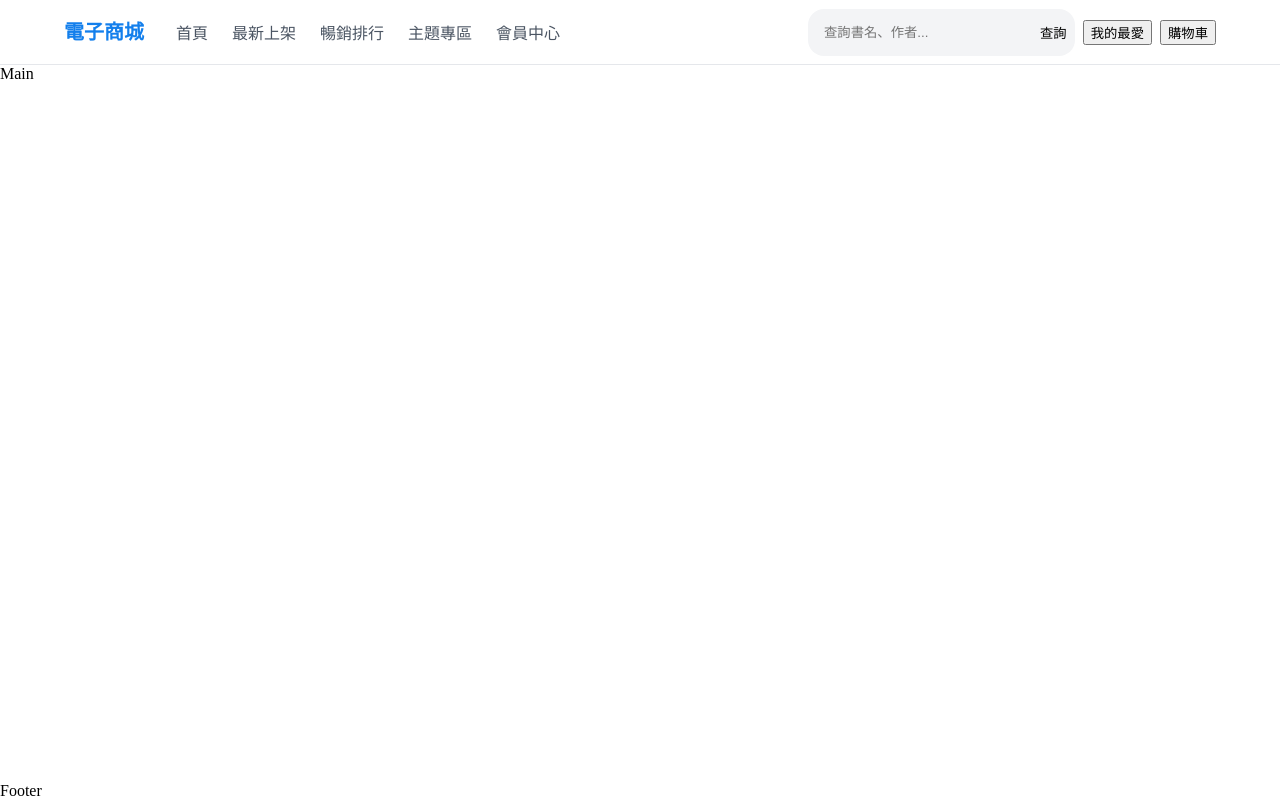
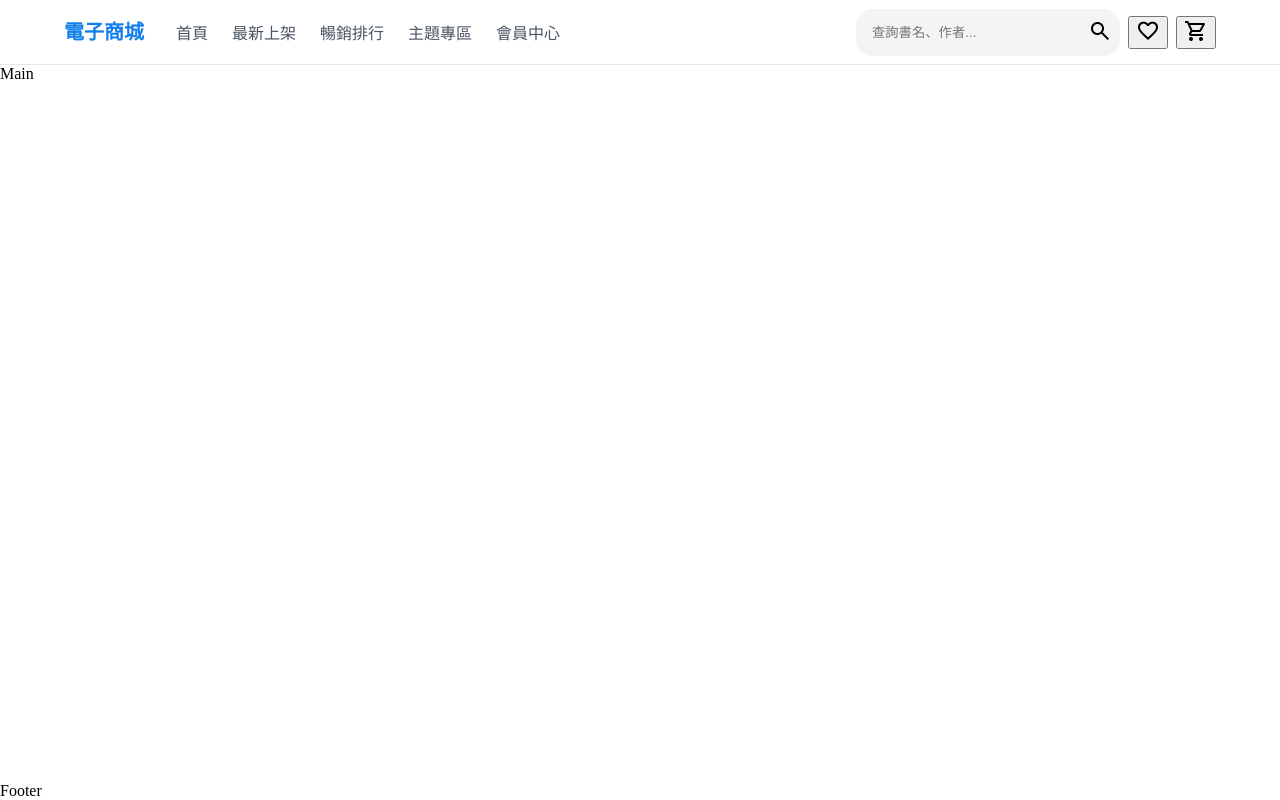
Before and after one commit to 14130185-dotcom/mcu-114-1-web-14130185, a plain HTML site: page src/index.html in a window 1280 px wide. Drawn offline with nearby package versions, Linux system fonts and the light colour scheme.

Commit message:
feat(header): 功能圖示設定新增

```diff
--- a/src/index.html
+++ b/src/index.html
@@ -4,6 +4,10 @@
     <meta charset="UTF-8" />
     <meta name="viewport" content="width=device-width, initial-scale=1.0" />
     <title>電子商城</title>
+    <link
+      href="https://fonts.googleapis.com/css2?family=Material+Symbols+Outlined"
+      rel="stylesheet"
+    />
     <link rel="stylesheet" href="style.min.css" />
   </head>
   <body>
@@ -24,10 +28,16 @@
             <div class="right">
               <div class="search">
                 <input type="text" placeholder="查詢書名、作者..." />
-                <button type="button">查詢</button>
+                <button type="button">
+                  <span class="material-symbols-outlined">search</span>
+                </button>
               </div>
-              <button type="button">我的最愛</button>
-              <button type="button">購物車</button>
+              <button type="button">
+                <span class="material-symbols-outlined">favorite </span>
+              </button>
+              <button type="button">
+                <span class="material-symbols-outlined"> shopping_cart </span>
+              </button>
             </div>
           </div>
         </div>
--- a/src/scss/_header.scss
+++ b/src/scss/_header.scss
@@ -76,6 +76,14 @@ header {
           cursor: pointer;
         }
       }
+
+      button {
+        background-color: transparent;
+        padding: 0.5rem;
+        border: none;
+        cursor: pointer;
+        color: var(--text-color);
+      }
     }
   }
 }
```
